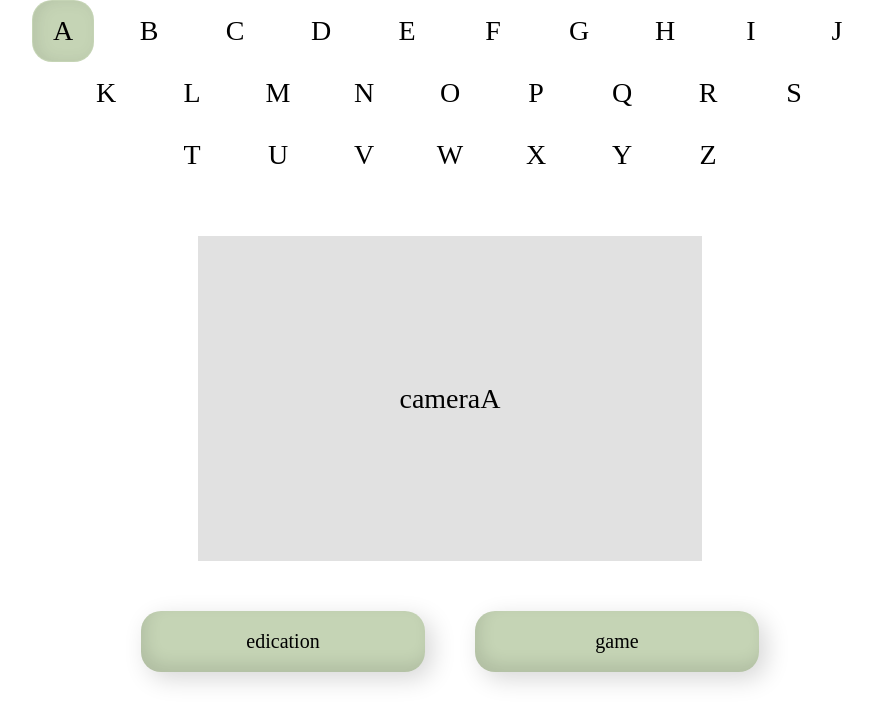
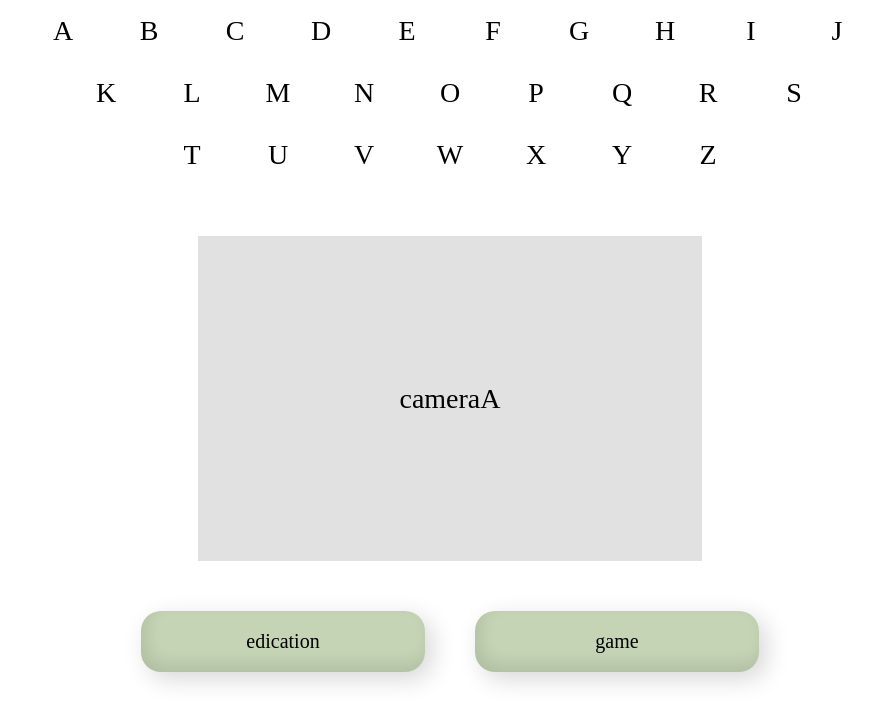
Before and after one commit to annakuskova/annakuskova.github.io, a React (Create React App) app: page /practice in a window 1280 px wide. Shown: the top 724 px of the page, without its empty margins (190-1061 px from the left). Built offline with nearby package versions, Linux system fonts and the light colour scheme.

Commit message:
header in Practice.jsx with right active link

```diff
--- a/src/components/practice/Practice.jsx
+++ b/src/components/practice/Practice.jsx
@@ -9,7 +9,7 @@ const Practice = () => {
   return (
     <div className="letters">
       <div className="topline">
-        <NavLink to="/practice" className={setActive}>A</NavLink>
+        <NavLink to="/practice/" className={setActive}>A</NavLink>
         <NavLink to="/practice/B" className={setActive}>B</NavLink>
         <NavLink to="/practice/C" className={setActive}>C</NavLink>
         <NavLink to="/practice/D" className={setActive}>D</NavLink>
```
